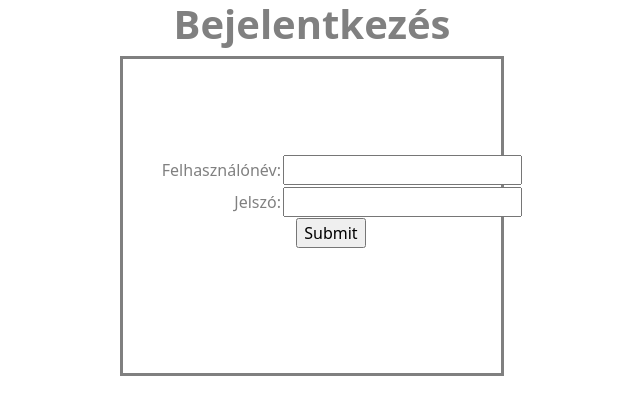
After one commit to redfrog66/bigprojekt, a PHP site: page /login.html in a window 1280 px wide. The commit adds this page. Shown: the top 415 px of the page, without its empty margins (328-968 px from the left). Run offline with PHP 8.4, Linux system fonts and the light colour scheme.

Commit message:
Basic login screen elkészítése

```diff
--- /dev/null
+++ b/fejlesztés/weatherforecast/login.html
@@ -0,0 +1,43 @@
+<!DOCTYPE html>
+<html lang="en">
+<head>
+    <meta charset="UTF-8">
+    <meta name="viewport" content="width=device-width, initial-scale=1.0">
+    <title>Login</title>
+    <link href="https://cdn.jsdelivr.net/npm/bootstrap@5.3.2/dist/css/bootstrap.min.css" rel="stylesheet" integrity="sha384-T3c6CoIi6uLrA9TneNEoa7RxnatzjcDSCmG1MXxSR1GAsXEV/Dwwykc2MPK8M2HN" crossorigin="anonymous">
+    <link href="stylesheet.css" rel="stylesheet">
+</head>
+<body>
+
+    <h1 id="mainTitle">
+        Bejelentkezés
+    </h1>
+
+    <div id="middleTile" class="justify-content-center">
+        <div id="mid">
+            <table style="width:100%">
+                <tr>
+                  <td class="leftText">
+                    <label for="username">Felhasználónév:</label>
+                </td>
+                  <td class="rightText">
+                    <input type="text" id="username" name="username">
+                </td>
+                </tr>
+                <tr>
+                    <td class="leftText">
+                        <label for="password">Jelszó:</label>
+                    </td>
+                    <td class="rightText">
+                        <input type="text" id="password" name="password">
+                    </td>
+                </tr>
+            </table>
+            <input type="submit" value="Submit">
+        </div>
+    </div>
+
+    <script src="https://cdn.jsdelivr.net/npm/@popperjs/core@2.11.8/dist/umd/popper.min.js" integrity="sha384-I7E8VVD/ismYTF4hNIPjVp/Zjvgyol6VFvRkX/vR+Vc4jQkC+hVqc2pM8ODewa9r" crossorigin="anonymous"></script>
+    <script src="https://cdn.jsdelivr.net/npm/bootstrap@5.3.2/dist/js/bootstrap.min.js" integrity="sha384-BBtl+eGJRgqQAUMxJ7pMwbEyER4l1g+O15P+16Ep7Q9Q+zqX6gSbd85u4mG4QzX+" crossorigin="anonymous"></script>
+</body>
+</html>
--- a/fejlesztés/weatherforecast/stylesheet.css
+++ b/fejlesztés/weatherforecast/stylesheet.css
@@ -11,4 +11,28 @@
     color: gray;
     text-align: center;
 }
-.wCards{margin-top: 5%;}
+.wCards{
+    margin-top: 5%;
+}
+#middleTile{
+    color: gray;
+    text-align: center;
+    position: absolute;
+    right: 35%;
+    min-width: 30%;
+    max-width: 30%;
+    min-height: 40%;
+    max-height: 40%;
+    border: 3px solid gray;
+}
+#mid{
+    margin-top: 25%;
+    margin-bottom: 25%;
+    margin-left: 10%;
+}
+.rightText{
+    text-align: left;
+}
+.leftText{
+    text-align: right;
+}
```
